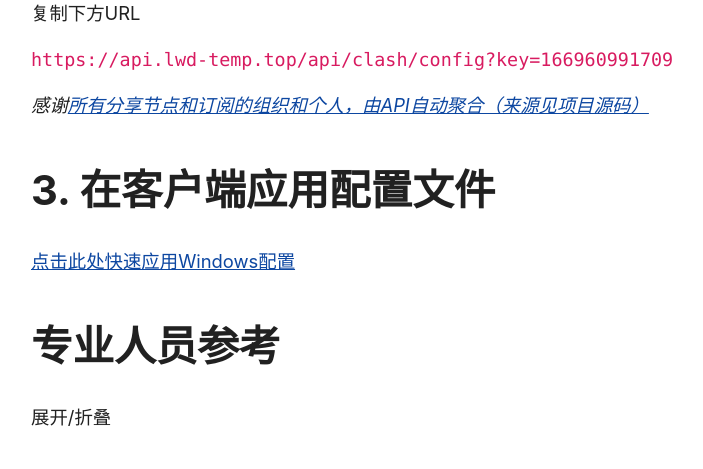
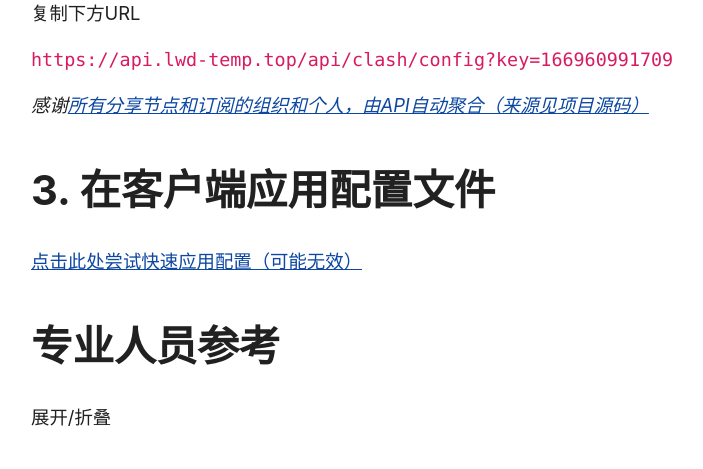
Before and after one commit to SunsetMkt/site-api, a Flask app: page /api/clash in a window 1280 px wide. Shown: the part 689-1158 px from the top of the page, without its empty margins (249-952 px from the left). Run offline with Flask 2, Linux system fonts and the light colour scheme; data that the repository does not hold is empty.

Commit message:
修改文案

```diff
--- a/templates/clash.html
+++ b/templates/clash.html
@@ -78,7 +78,7 @@
         <code>{{subscribe_url}}</code>
         <p><em>感谢<a href="{{subscribe_source_url}}">{{subscribe_source_name}}</a></em></p>
         <h2>3. 在客户端应用配置文件</h2>
-        <a href="clash://install-config?url={{subscribe_encoded_url}}">点击此处快速应用Windows配置</a>
+        <a href="clash://install-config?url={{subscribe_encoded_url}}">点击此处尝试快速应用配置（可能无效）</a>
         <h2>专业人员参考</h2>
         <div class="collapse">
             <input type="checkbox" id="toggle">
```
